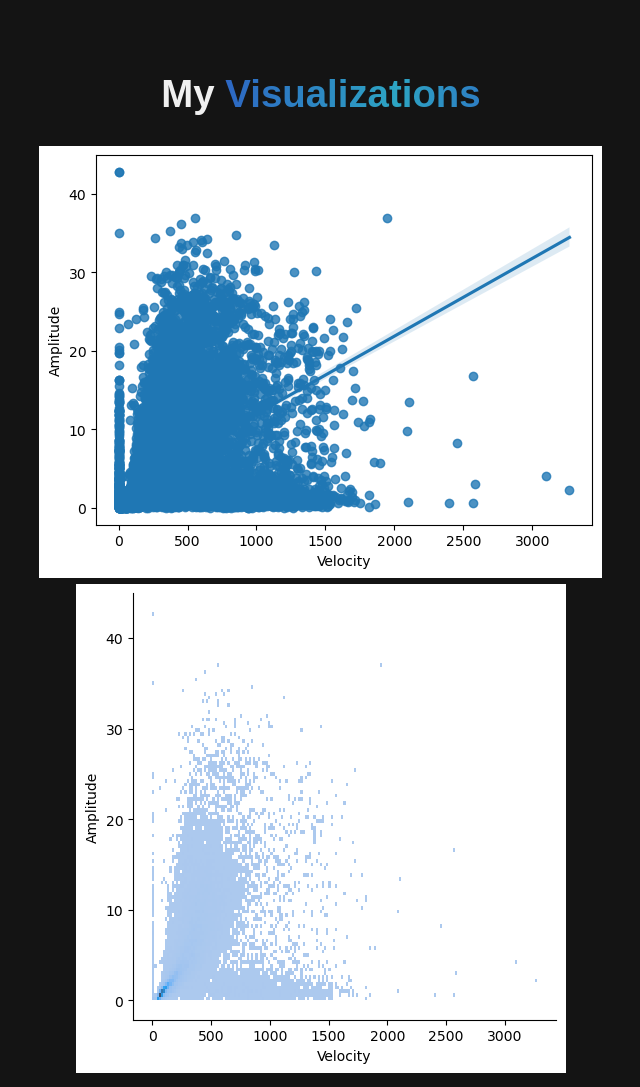
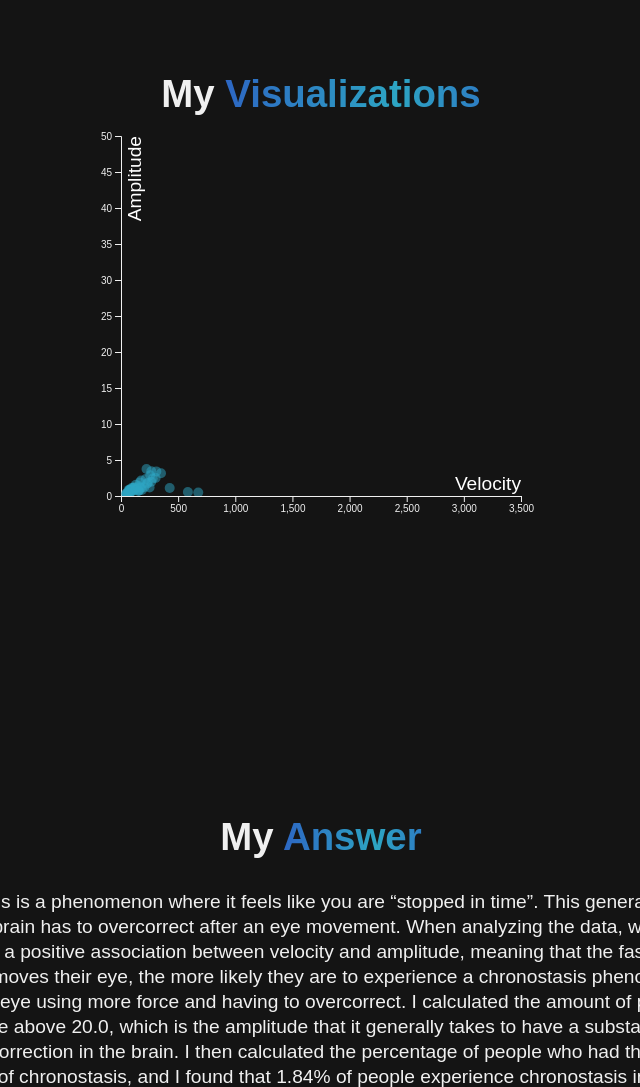
Before and after one commit to bsilver3/DataScience1, a plain HTML site: page CodeTemplates/FinalProject/index.html in a window 1280 px wide. Shown: the part 2460-3547 px from the top of the page, without its empty margins (319-959 px from the left). Drawn offline with nearby package versions, Linux system fonts and the light colour scheme.

Commit message:
Update index.html

```diff
--- a/CodeTemplates/FinalProject/index.html
+++ b/CodeTemplates/FinalProject/index.html
@@ -8,6 +8,28 @@
   <link href="style.css" rel="stylesheet" type="text/css" />
   <script src="https://d3js.org/d3.v4.js"></script>
 </head>
+
+<style>
+
+  .line {
+    fill: none;
+    stroke: rgb(45, 165, 195);
+    stroke-width: 2px;
+  }
+
+  .axisWhite line{
+    stroke: rgb(240,240,240);
+  }
+
+  .axisWhite path{
+    stroke: rgb(240,240,240);
+  }
+
+  .axisWhite text{
+    fill: rgb(240,240,240);
+  }
+
+  </style>
 
 <body>
     <div id="main">
@@ -73,21 +95,15 @@
 
     <div class="content">
       <h1>My <span class="magic-text">Visualizations</span></h1>
-      <p id="img-container">
-          <img src="image2.png">
-          <img src="image3.png">
-      </p>
 
-      <div id="scatterplot"></div>
+      <div id="scatterplot" style="text-align: center;"></div>
       <script>
 
-        // set the dimensions and margins of the graph
-        var margin = {top: 10, right: 30, bottom: 30, left: 60},
-            width = 460 - margin.left - margin.right,
-            height = 400 - margin.top - margin.bottom;
+        var margin = {top: 10, right: 30, bottom: 30, left: 30},
+          width = 460 - margin.left - margin.right,
+          height = 400 - margin.top - margin.bottom;
 
-        // append the svg object to the body of the page
-        var svg = d3.select("#scatterplot")
+        var SVG = d3.select("#scatterplot")
           .append("svg")
             .attr("width", width + margin.left + margin.right)
             .attr("height", height + margin.top + margin.bottom)
@@ -95,36 +111,123 @@
             .attr("transform",
                   "translate(" + margin.left + "," + margin.top + ")");
 
-        //Read the data
         d3.csv("https://raw.githubusercontent.com/bsilver3/DataScience1/main/Projects/FinalProject/SaccadesDataset.csv", function(data) {
 
-          // Add X axis
+          SVG.append("text")
+            .attr("text-anchor", "end")
+            .attr("x", width)
+            .attr("y", height - 6)
+            .text("Velocity");
+
+          SVG.append("text")
+            .attr("text-anchor", "end")
+            .attr("y", 6)
+            .attr("dy", ".75em")
+            .attr("transform", "rotate(-90)")
+            .text("Amplitude");
+
+          d3.selectAll("text").attr("fill", "white");
+
           var x = d3.scaleLinear()
             .domain([0, 3500])
             .range([ 0, width ]);
-          svg.append("g")
+          var xAxis = SVG.append("g")
             .attr("transform", "translate(0," + height + ")")
-            .call(d3.axisBottom(x))
-            .style("stroke","white");
+            .attr("class", "axisWhite")
+            .call(d3.axisBottom(x));
 
-          // Add Y axis
           var y = d3.scaleLinear()
             .domain([0, 50])
             .range([ height, 0]);
-          svg.append("g")
-            .call(d3.axisLeft(y))
-            .style("stroke","white");
+          var yAxis = SVG.append("g")
+            .attr("class", "axisWhite")
+            .call(d3.axisLeft(y));
 
-          // Add dots
-          svg.append('g')
-            .selectAll("dot")
-            .data(data)
+          var clip = SVG.append("defs").append("SVG:clipPath")
+            .attr("id", "clip")
+            .append("SVG:rect")
+            .attr("width", width )
+            .attr("height", height )
+            .attr("x", 0)
+            .attr("y", 0);
+
+          var scatter = SVG.append('g')
+            .attr("clip-path", "url(#clip)")
+
+          var tooltip = d3.select("#scatterplot")
+            .append("div")
+            .style("opacity", 0)
+            .attr("class", "tooltip")
+            .style("background-color", "rgb(25,25,25)")
+            .style("width", "175px")
+            .style("border", "solid")
+            .style("z-index", "2")
+            .style("border-width", "1px")
+            .style("border-radius", "5px")
+            .style("padding", "10px")
+
+          var mouseover = function(d) {
+            tooltip
+              .style("opacity", 1)
+          }
+
+          var mousemove = function(d) {
+            tooltip
+              .html("Velocity: " + d.Velocity + "<br>Amplitude: " + d.Amplitude)
+              .style("left", (d3.mouse(this)[0]+90) + "px")
+              .style("top", (d3.mouse(this)[1]) + "px")
+          }
+
+          var mouseleave = function(d) {
+            tooltip
+              .transition()
+              .duration(200)
+              .style("opacity", 0)
+          }
+
+          scatter
+            .selectAll("circle")
+            .data(data.filter(function(d,i){return i<50}))
             .enter()
             .append("circle")
               .attr("cx", function (d) { return x(d.Velocity); } )
               .attr("cy", function (d) { return y(d.Amplitude); } )
-              .attr("r", 1.5)
+              .attr("r", 5)
               .style("fill", "rgb(45, 165, 195)")
+              .style("opacity", 0.5)
+            .on("mouseover", mouseover )
+            .on("mousemove", mousemove )
+            .on("mouseleave", mouseleave )
+
+          var zoom = d3.zoom()
+            .scaleExtent([.5, 20])  // This control how much you can unzoom (x0.5) and zoom (x20)
+            .extent([[0, 0], [width, height]])
+            .on("zoom", updateChart);
+
+          SVG.append("rect")
+            .attr("width", width)
+            .attr("height", height)
+            .style("fill", "none")
+            .style("pointer-events", "all")
+            .attr('transform', 'translate(' + margin.left + ',' + margin.top + ')')
+            .call(zoom);
+
+          function updateChart() {
+
+            // recover the new scale
+            var newX = d3.event.transform.rescaleX(x);
+            var newY = d3.event.transform.rescaleY(y);
+
+            // update axes with these new boundaries
+            xAxis.call(d3.axisBottom(newX))
+            yAxis.call(d3.axisLeft(newY))
+
+              // update circle position
+            scatter
+              .selectAll("circle")
+              .attr('cx', function(d) {return newX(d.Velocity)})
+              .attr('cy', function(d) {return newY(d.Amplitude)});
+          }
         })
         </script>
     </div>
```
